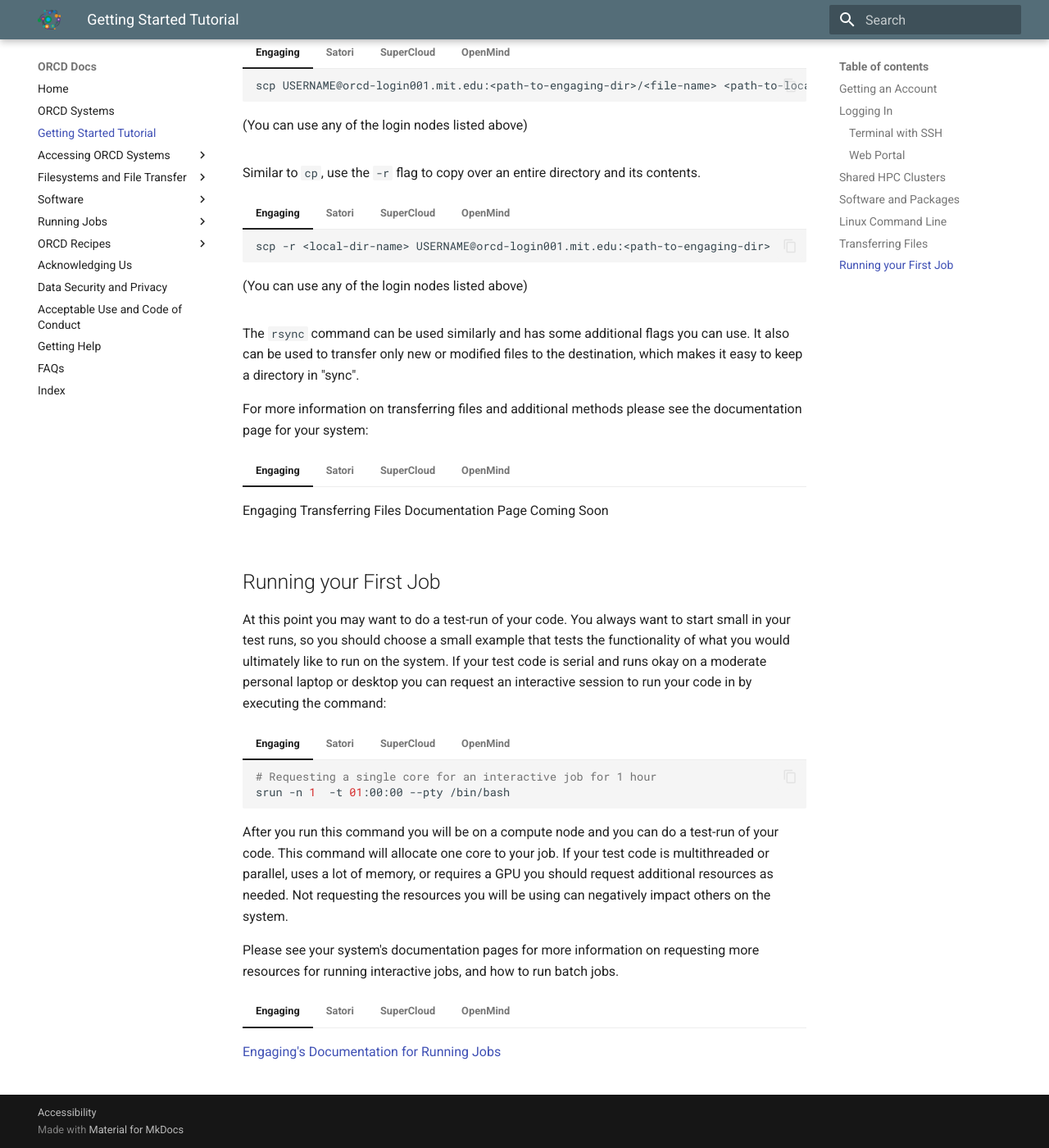
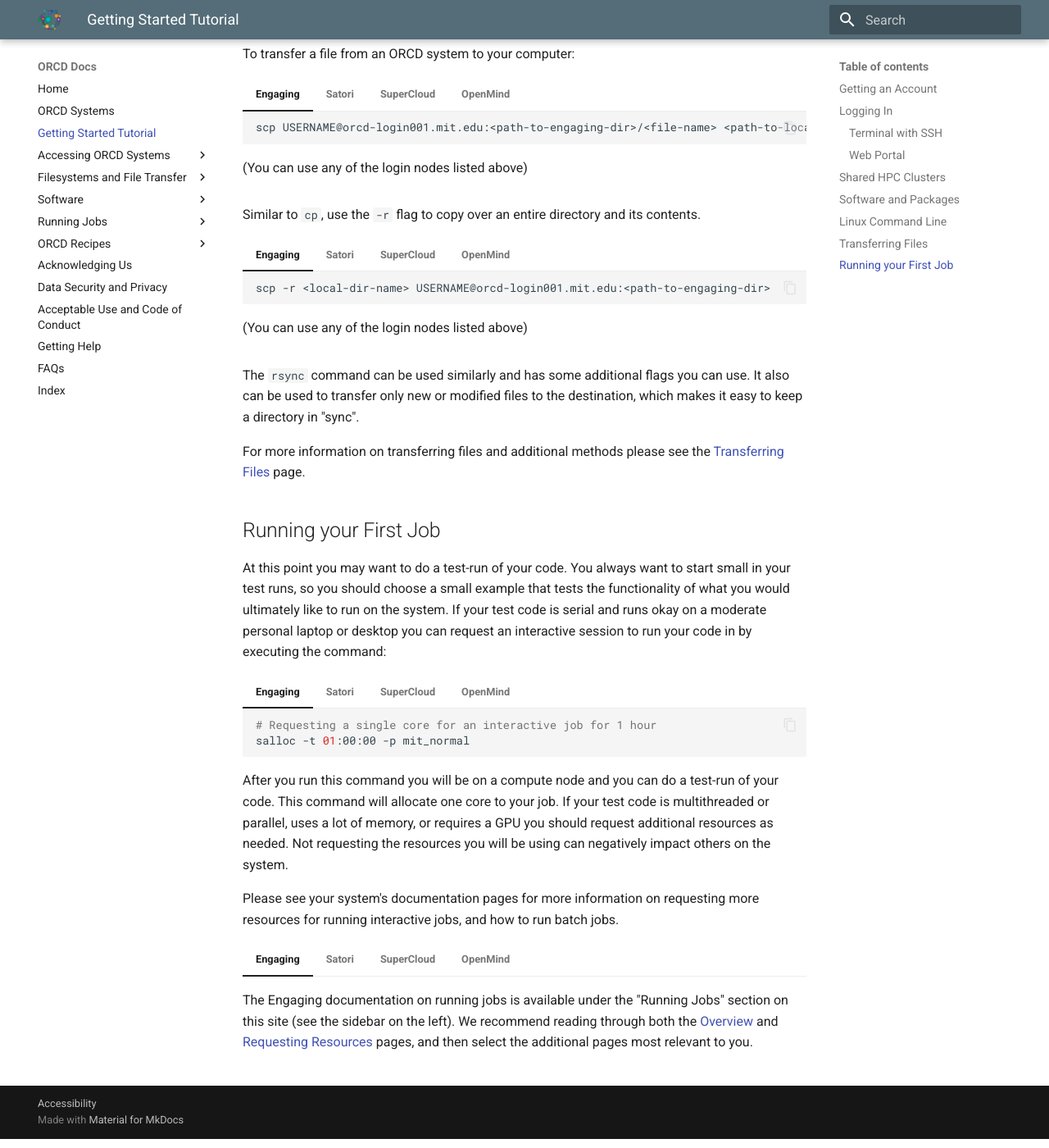
Before and after one commit to mit-orcd/orcd-docs-edit, an MkDocs documentation site: the page built from docs/getting-started.md, in a window 1280 px wide and 1400 px high, scrolled down 4381 px. Shown: the whole window at 82% size. Built offline with MkDocs 1.6.1 and Material for MkDocs 9.7.7, drawn with Linux system fonts in a browser that asks for light colours; some of the changed text lies outside the part shown.

Commit message:
updating links for Engaging documentation

````diff
--- a/docs/getting-started.md
+++ b/docs/getting-started.md
@@ -111,7 +111,7 @@
 
 === "Engaging"
 
-    You can log into OnDemand Web Portal with the link: [https://engaging-ood.mit.edu](https://engaging-ood.mit.edu). For full detailed instructions please see the [Engaging Documentation](https://engaging-web.mit.edu/eofe-wiki/logging_in/engaging-ood/).
+    You can log into OnDemand Web Portal with the link: [https://engaging-ood.mit.edu](https://engaging-ood.mit.edu). For full detailed instructions please see the [Engaging Documentation](accessing-orcd/ondemand-login.md).
 
 === "Satori"
 
@@ -119,7 +119,7 @@
 
 === "SuperCloud"
 
-    You can log into the SuperCloud Web Portal with the link: [https://txe1-portal.mit.edu](https://txe1-portal.mit.edu). For full detailed instructions please see the [SuperCloud Documentation](https://supercloud.mit.edu/getting-started).
+    You can log into the SuperCloud Web Portal with the link: [https://txe1-portal.mit.edu](https://txe1-portal.mit.edu). For full detailed instructions please see the [SuperCloud Documentation](https://mit-supercloud.github.io/supercloud-docs/getting-started/).
 
 === "OpenMind"
 
@@ -157,7 +157,7 @@
 
 === "Engaging"
 
-    [Engaging Software Documentation Page](https://engaging-web.mit.edu/eofe-wiki/software/)
+    The Engaging Software documentation is available under the "Software" section on this site (see the sidebar on the left). We recommend reading through both the [Overview](software/overview.md) and [Modules](software/modules.md) pages, and then select the additional pages most relevant to you.
 
 === "Satori"
 
@@ -380,27 +380,8 @@
 
 The `rsync` command can be used similarly and has some additional flags you can use. It also can be used to transfer only new or modified files to the destination, which makes it easy to keep a directory in "sync".
 
-For more information on transferring files and additional methods please see the documentation page for your system:
+For more information on transferring files and additional methods please see the [Transferring Files](filesystems-file-transfer/transferring-files.md) page.
 
-=== "Engaging"
-
-    Engaging Transferring Files Documentation Page Coming Soon
-
-    <!--
-    TODO: Add engaging link
-    -->
-
-=== "Satori"
-
-    [Satori Transferring Files Documentation Page](https://mit-satori.github.io/satori-getting-started.html#transferring-files)
-
-=== "SuperCloud"
-
-    [SuperCloud Transferring Files Documentation Page](https://supercloud.mit.edu/accessing-and-transferring-data-and-files)
-
-=== "OpenMind"
-
-    [OpenMind Transferring Files Documentation Page](https://github.mit.edu/MGHPCC/OpenMind/wiki/How-to-transfer-files%3F)
 
 Running your First Job
 ----------------------
@@ -416,7 +397,7 @@
 
     ``` bash
     # Requesting a single core for an interactive job for 1 hour
-    srun -n 1  -t 01:00:00 --pty /bin/bash
+    salloc -t 01:00:00 -p mit_normal
     ```
 
 === "Satori"
@@ -449,7 +430,7 @@
 
 === "Engaging"
 
-    [Engaging's Documentation for Running Jobs](https://engaging-web.mit.edu/eofe-wiki/slurm/)
+    The Engaging documentation on running jobs is available under the "Running Jobs" section on this site (see the sidebar on the left). We recommend reading through both the [Overview](running-jobs/overview.md) and [Requesting Resources](running-jobs/requesting-resources.md) pages, and then select the additional pages most relevant to you.
 
 === "Satori"
 
````
